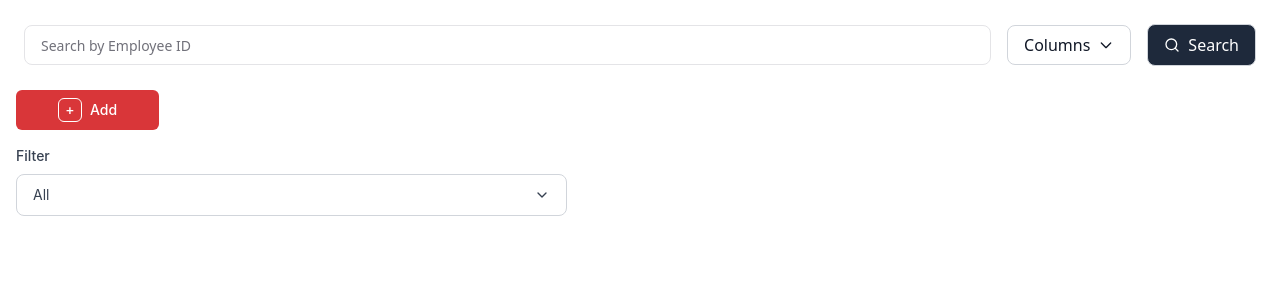
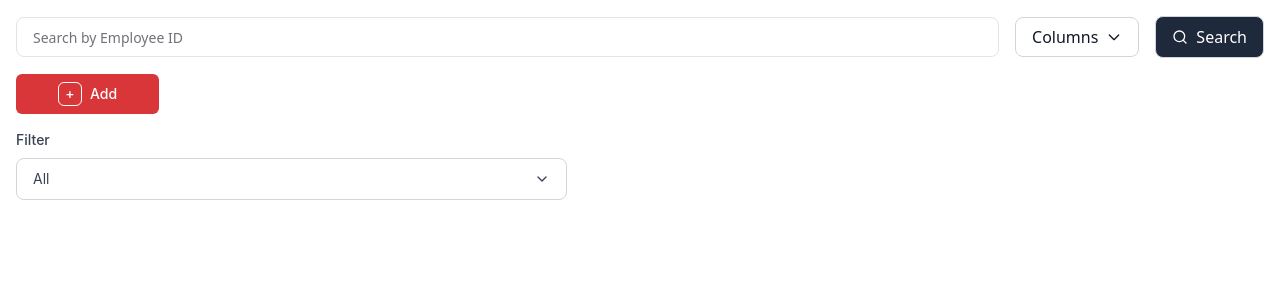
Before and after one commit to rashmithachamikara/esl-app, a Next.js app: page /demo/table-utilities in a window 1280 px wide. Shown: the top 300 px of the page. Built offline with nearby package versions, Linux system fonts and the light colour scheme.

Commit message:
Updated styling (padding) in SearchBar component

```diff
--- a/src/components/SearchBar/SearchBar.tsx
+++ b/src/components/SearchBar/SearchBar.tsx
@@ -19,7 +19,7 @@ export default function SearchBar({ placeholder, onSearch }: SearchBarProps) {
   };
 
   return (
-    <div className="flex items-center space-x-4 p-2 bg-white">
+    <div className="flex items-center space-x-4 bg-white">
       {/* Search Input */}
       <Input
         type="text"
```
